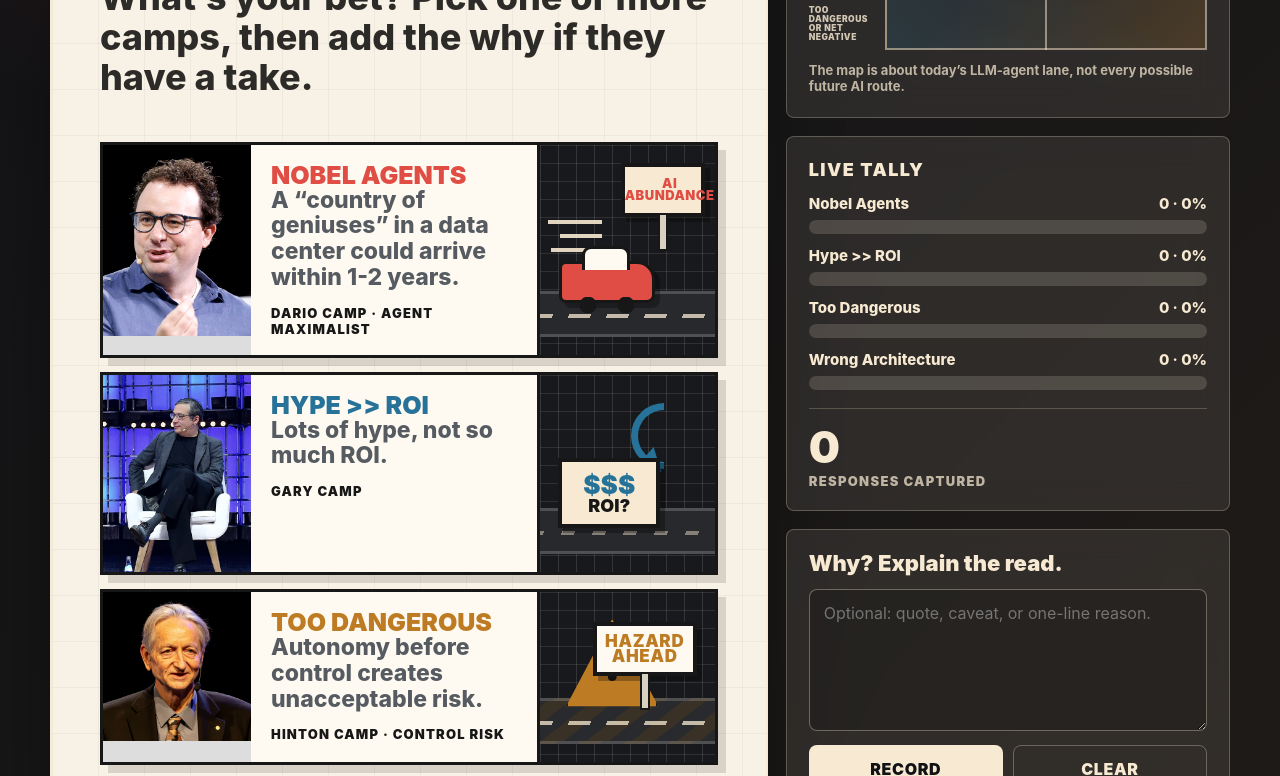
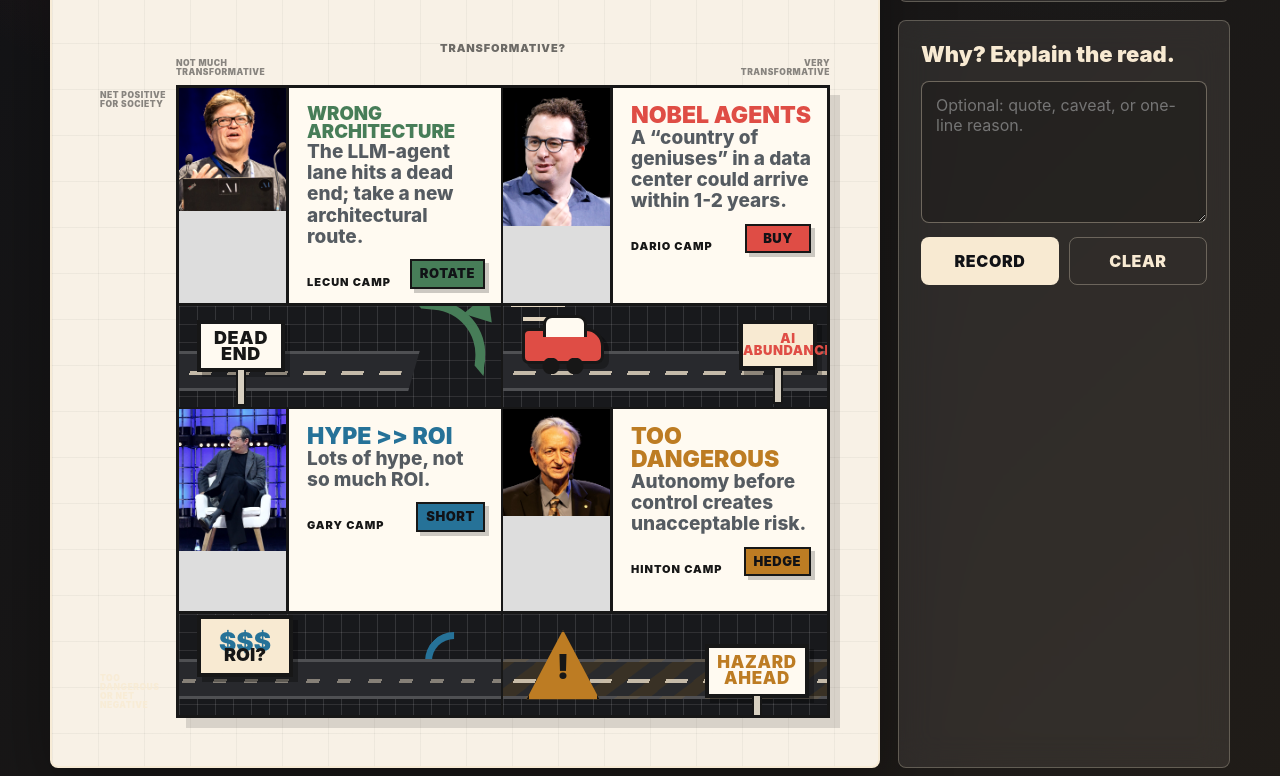
Before and after one commit to GirishLimaye123/websummit-vancouver-agent-pulse, a plain HTML site: page index.html in a window 1280 px wide. Shown: the part 453-1229 px from the top of the page. Drawn offline with Linux system fonts and the light colour scheme.

Commit message:
Make root cards a quadrant

```diff
--- a/index.html
+++ b/index.html
@@ -102,7 +102,7 @@
 
     .hero {
       display: grid;
-      grid-template-columns: minmax(0, 1.05fr) minmax(280px, .65fr);
+      grid-template-columns: minmax(0, 1.25fr) minmax(270px, .5fr);
       gap: 18px;
       align-items: stretch;
     }
@@ -152,32 +152,44 @@
       color: #2d2b28;
     }
 
+    .camp-axis-frame {
+      margin-top: clamp(28px, 4vw, 44px);
+    }
+
     .cards {
-      margin-top: clamp(28px, 4vw, 44px);
+      grid-column: 2;
+      grid-row: 2;
       display: grid;
-      grid-template-columns: 1fr;
-      gap: 14px;
+      grid-template-columns: repeat(2, minmax(0, 1fr));
+      gap: 0;
+      border: 3px solid var(--ink);
+      background: #17191c;
+      box-shadow: 10px 10px 0 rgba(23, 23, 23, .14);
+      overflow: hidden;
     }
 
     .camp {
-      min-height: 176px;
-      border: 3px solid var(--ink);
+      min-height: 306px;
+      border: 0;
       background: var(--white);
       display: grid;
-      grid-template-columns: minmax(112px, 148px) minmax(0, 1fr) minmax(132px, .62fr);
+      grid-template-columns: minmax(86px, 110px) minmax(0, 1fr);
+      grid-template-rows: minmax(178px, 1fr) 104px;
       cursor: pointer;
       text-align: left;
-      box-shadow: 8px 8px 0 rgba(23, 23, 23, .14);
-      transition: transform .16s ease, box-shadow .16s ease, background .16s ease;
+      transition: background .16s ease, outline-color .16s ease;
       padding: 0;
       overflow: hidden;
       border-radius: 0;
       position: relative;
     }
 
-    .camp:active {
-      transform: translate(5px, 5px);
-      box-shadow: 3px 3px 0 rgba(23, 23, 23, .2);
+    .camp:nth-child(odd) {
+      border-right: 2px solid var(--ink);
+    }
+
+    .camp:nth-child(-n + 2) {
+      border-bottom: 2px solid var(--ink);
     }
 
     .camp.selected {
@@ -190,6 +202,7 @@
       min-height: 100%;
       overflow: hidden;
       background: #ddd;
+      border-right: 3px solid var(--ink);
     }
 
     .camp-photo img {
@@ -206,48 +219,72 @@
     .camp[data-id="architecture"] img { object-position: 50% 18%; }
 
     .camp-copy {
-      padding: 18px 18px 18px 20px;
+      padding: 16px 16px 14px 18px;
       min-width: 0;
       display: flex;
       flex-direction: column;
       justify-content: space-between;
-      gap: 14px;
+      gap: 12px;
     }
 
     .camp-title {
       display: block;
       color: var(--accent);
-      font-size: clamp(22px, 2vw, 25px);
+      font-size: clamp(19px, 1.8vw, 25px);
       line-height: 1;
       font-weight: 1000;
       text-transform: uppercase;
-      white-space: nowrap;
+      white-space: normal;
       overflow-wrap: normal;
     }
 
     .camp[data-id="architecture"] .camp-title {
-      white-space: normal;
+      font-size: clamp(18px, 1.45vw, 21px);
     }
 
     .camp-line {
       display: block;
       color: #555b61;
-      font-size: clamp(17px, 2vw, 23px);
+      font-size: clamp(14px, 1.55vw, 19px);
       line-height: 1.12;
       font-weight: 760;
     }
 
+    .camp-meta {
+      display: flex;
+      align-items: flex-end;
+      justify-content: space-between;
+      gap: 12px;
+    }
+
     .camp-name {
       color: var(--ink);
-      font-size: 13px;
+      font-size: 11px;
       letter-spacing: .09em;
       text-transform: uppercase;
       font-weight: 950;
     }
 
+    .market-action {
+      flex: 0 0 auto;
+      min-width: 66px;
+      border: 2px solid var(--ink);
+      background: var(--accent);
+      color: #111216;
+      padding: 7px 8px;
+      text-align: center;
+      box-shadow: 4px 4px 0 rgba(23, 23, 23, .22);
+      font-size: 13px;
+      line-height: .9;
+      font-weight: 1000;
+      letter-spacing: .04em;
+      text-transform: uppercase;
+    }
+
     .camp-visual {
+      grid-column: 1 / -1;
       min-height: 100%;
-      border-left: 3px solid var(--ink);
+      border-top: 3px solid var(--ink);
       background:
         linear-gradient(90deg, rgba(255,255,255,.12) 1px, transparent 1px) 0 0 / 18px 18px,
         linear-gradient(rgba(255,255,255,.1) 1px, transparent 1px) 0 0 / 18px 18px,
@@ -260,8 +297,8 @@
       position: absolute;
       left: -12%;
       right: -12%;
-      bottom: 18px;
-      height: 46px;
+      bottom: 16px;
+      height: 40px;
       background: #28292d;
       border-top: 3px solid rgba(255,255,255,.18);
       border-bottom: 3px solid rgba(255,255,255,.18);
@@ -273,7 +310,7 @@
       position: absolute;
       left: 12px;
       right: 12px;
-      top: 20px;
+      top: 17px;
       height: 4px;
       background: repeating-linear-gradient(90deg, #f8ead2 0 22px, transparent 22px 38px);
       opacity: .75;
@@ -309,9 +346,9 @@
     .vehicle {
       position: absolute;
       left: 19px;
-      bottom: 52px;
-      width: 96px;
-      height: 42px;
+      bottom: 43px;
+      width: 82px;
+      height: 36px;
       background: var(--accent);
       border: 3px solid var(--ink);
       border-radius: 7px 18px 8px 7px;
@@ -322,10 +359,10 @@
     .vehicle::before {
       content: "";
       position: absolute;
-      left: 20px;
-      top: -18px;
-      width: 42px;
-      height: 21px;
+      left: 18px;
+      top: -16px;
+      width: 38px;
+      height: 19px;
       background: #fffaf1;
       border: 3px solid var(--ink);
       border-bottom: 0;
@@ -347,9 +384,9 @@
     .speed-lines {
       position: absolute;
       left: 8px;
-      bottom: 101px;
-      width: 72px;
-      height: 36px;
+      bottom: 78px;
+      width: 70px;
+      height: 28px;
       background:
         linear-gradient(#f8ead2 0 0) 0 2px / 54px 4px no-repeat,
         linear-gradient(#f8ead2 0 0) 12px 16px / 42px 4px no-repeat,
@@ -359,17 +396,17 @@
 
     .hazard {
       position: absolute;
-      left: 24px;
-      top: 24px;
-      width: 96px;
-      height: 96px;
+      left: 22px;
+      top: 14px;
+      width: 76px;
+      height: 76px;
       background: var(--gold);
       border: 4px solid var(--ink);
       clip-path: polygon(50% 3%, 98% 94%, 2% 94%);
       display: grid;
       place-items: end center;
-      padding-bottom: 17px;
-      font-size: 42px;
+      padding-bottom: 13px;
+      font-size: 34px;
       font-weight: 1000;
       color: var(--ink);
       z-index: 2;
@@ -377,9 +414,9 @@
 
     .deadend {
       left: 18px;
-      top: 18px;
-      width: 98px;
-      height: 60px;
+      top: 14px;
+      width: 88px;
+      height: 52px;
       border: 4px solid var(--ink);
       background: #fffaf1;
       font-size: 18px;
@@ -388,9 +425,9 @@
     .detour-arrow {
       position: absolute;
       right: 14px;
-      bottom: 42px;
-      width: 90px;
-      height: 84px;
+      bottom: 34px;
+      width: 78px;
+      height: 72px;
       border: 10px solid var(--green);
       border-left-color: transparent;
       border-bottom-color: transparent;
@@ -413,9 +450,9 @@
     .toll {
       position: absolute;
       left: 18px;
-      bottom: 44px;
-      width: 102px;
-      height: 70px;
+      bottom: 38px;
+      width: 96px;
+      height: 62px;
       border: 4px solid var(--ink);
       background: #f8ead2;
       z-index: 2;
@@ -449,9 +486,9 @@
     .u-turn {
       position: absolute;
       right: 18px;
-      top: 28px;
-      width: 66px;
-      height: 66px;
+      top: 18px;
+      width: 58px;
+      height: 58px;
       border: 7px solid var(--blue);
       border-right-color: transparent;
       border-bottom-color: transparent;
@@ -472,9 +509,9 @@
 
     .destination {
       right: 10px;
-      top: 18px;
-      width: 84px;
-      min-height: 54px;
+      top: 14px;
+      width: 78px;
+      min-height: 50px;
       border: 4px solid var(--ink);
       background: #f8ead2;
       font-size: 13px;
@@ -598,6 +635,15 @@
       text-align: right;
     }
 
+    .camp-axis-frame .axis-title {
+      color: rgba(23, 23, 23, .62);
+    }
+
+    .camp-axis-frame .axis-end,
+    .camp-axis-frame .y-axis span {
+      color: rgba(23, 23, 23, .5);
+    }
+
     .y-axis {
       grid-column: 1;
       grid-row: 2;
@@ -653,7 +699,7 @@
     .side {
       display: grid;
       gap: 18px;
-      grid-template-rows: auto auto 1fr;
+      grid-template-rows: auto 1fr;
     }
 
     .result-panel, .switch-panel {
@@ -879,6 +925,14 @@
         box-shadow: 6px 6px 0 rgba(23, 23, 23, .14);
       }
 
+      .camp:nth-child(odd) {
+        border-right: 0;
+      }
+
+      .camp:not(:last-child) {
+        border-bottom: 2px solid var(--ink);
+      }
+
       .camp-visual {
         grid-column: 1 / -1;
         min-height: 96px;
@@ -953,7 +1007,37 @@
           <h1 id="question">AI Agents?</h1>
           <p class="prompt">What’s your bet? Pick one or more camps, then add the why if they have a take.</p>
 
+          <div class="axis-frame camp-axis-frame">
+            <div class="x-axis" aria-hidden="true">
+              <span class="axis-end">Not much<br>transformative</span>
+              <span class="axis-title">Transformative?</span>
+              <span class="axis-end high">Very<br>transformative</span>
+            </div>
+            <div class="y-axis" aria-hidden="true">
+              <span>Net positive<br>for society</span>
+              <span>Too dangerous<br>or net negative</span>
+            </div>
+
             <div class="cards" id="cards" aria-label="AI agent camps">
+              <button class="camp camp--architecture" data-id="architecture" style="--accent: var(--green)">
+                <span class="camp-photo"><img src="assets/yann.jpg" alt="Yann LeCun"></span>
+                <span class="camp-copy">
+                  <span>
+                    <span class="camp-title">Wrong Architecture</span>
+                    <span class="camp-line">The LLM-agent lane hits a dead end; take a new architectural route.</span>
+                  </span>
+                  <span class="camp-meta">
+                    <span class="camp-name">LeCun camp</span>
+                    <span class="market-action">Rotate</span>
+                  </span>
+                </span>
+                <span class="camp-visual" aria-hidden="true">
+                  <span class="sign deadend">Dead<br>End</span>
+                  <span class="detour-arrow"></span>
+                  <span class="road"></span>
+                </span>
+              </button>
+
               <button class="camp camp--maximalist" data-id="maximalist" style="--accent: var(--red)">
                 <span class="camp-photo"><img src="assets/dario.jpg" alt="Dario Amodei"></span>
                 <span class="camp-copy">
@@ -961,7 +1045,10 @@
                     <span class="camp-title">Nobel Agents</span>
                     <span class="camp-line">A “country of geniuses” in a data center could arrive within 1-2 years.</span>
                   </span>
-                <span class="camp-name">Dario camp · Agent maximalist</span>
+                  <span class="camp-meta">
+                    <span class="camp-name">Dario camp</span>
+                    <span class="market-action">Buy</span>
+                  </span>
                 </span>
                 <span class="camp-visual" aria-hidden="true">
                   <span class="speed-lines"></span>
@@ -978,7 +1065,10 @@
                     <span class="camp-title">Hype &gt;&gt; ROI</span>
                     <span class="camp-line">Lots of hype, not so much ROI.</span>
                   </span>
+                  <span class="camp-meta">
                     <span class="camp-name">Gary camp</span>
+                    <span class="market-action">Short</span>
+                  </span>
                 </span>
                 <span class="camp-visual" aria-hidden="true">
                   <span class="u-turn"></span>
@@ -994,7 +1084,10 @@
                     <span class="camp-title">Too Dangerous</span>
                     <span class="camp-line">Autonomy before control creates unacceptable risk.</span>
                   </span>
-                <span class="camp-name">Hinton camp · Control risk</span>
+                  <span class="camp-meta">
+                    <span class="camp-name">Hinton camp</span>
+                    <span class="market-action">Hedge</span>
+                  </span>
                 </span>
                 <span class="camp-visual" aria-hidden="true">
                   <span class="hazard">!</span>
@@ -1002,48 +1095,11 @@
                   <span class="road"></span>
                 </span>
               </button>
-
-            <button class="camp camp--architecture" data-id="architecture" style="--accent: var(--green)">
-              <span class="camp-photo"><img src="assets/yann.jpg" alt="Yann LeCun"></span>
-              <span class="camp-copy">
-                <span>
-                  <span class="camp-title">Wrong Architecture</span>
-                  <span class="camp-line">The LLM-agent lane hits a dead end; take a new architectural route.</span>
-                </span>
-                <span class="camp-name">LeCun camp · Wrong architecture</span>
-              </span>
-              <span class="camp-visual" aria-hidden="true">
-                <span class="sign deadend">Dead<br>End</span>
-                <span class="detour-arrow"></span>
-                <span class="road"></span>
-              </span>
-            </button>
+            </div>
           </div>
         </section>
 
         <aside class="side" aria-label="Live pulse">
-          <section class="map-panel">
-            <div class="map-title"><span>Current AI-Agent Lane</span><span>2x2</span></div>
-            <div class="axis-frame">
-              <div class="x-axis" aria-hidden="true">
-                <span class="axis-end">Not much<br>transformative</span>
-                <span class="axis-title">Transformative?</span>
-                <span class="axis-end high">Very<br>transformative</span>
-              </div>
-              <div class="y-axis" aria-hidden="true">
-                <span>Net positive<br>for society</span>
-                <span>Too dangerous<br>or net negative</span>
-              </div>
-              <div class="quadrant" aria-label="Current AI agent direction map">
-                <div class="map-dot" style="--x: 77%; --y: 25%; --accent: var(--red)"><span>Dario</span><strong>Nobel Agents</strong></div>
-                <div class="map-dot" style="--x: 77%; --y: 75%; --accent: var(--gold)"><span>Hinton</span><strong>Too Dangerous</strong></div>
-                <div class="map-dot" style="--x: 25%; --y: 75%; --accent: var(--blue)"><span>Gary</span><strong>Hype &gt;&gt; ROI</strong></div>
-                <div class="map-dot" style="--x: 25%; --y: 25%; --accent: var(--green)"><span>LeCun</span><strong>Wrong Architecture</strong></div>
-              </div>
-            </div>
-            <p class="map-note">The map is about today’s LLM-agent lane, not every possible future AI route.</p>
-          </section>
-
           <section class="result-panel">
             <div class="result-title">Live Tally</div>
             <div class="bars" id="bars"></div>
```
Also changed, not shown: README.md. Lines whose indentation alone changed are shown as unchanged.
